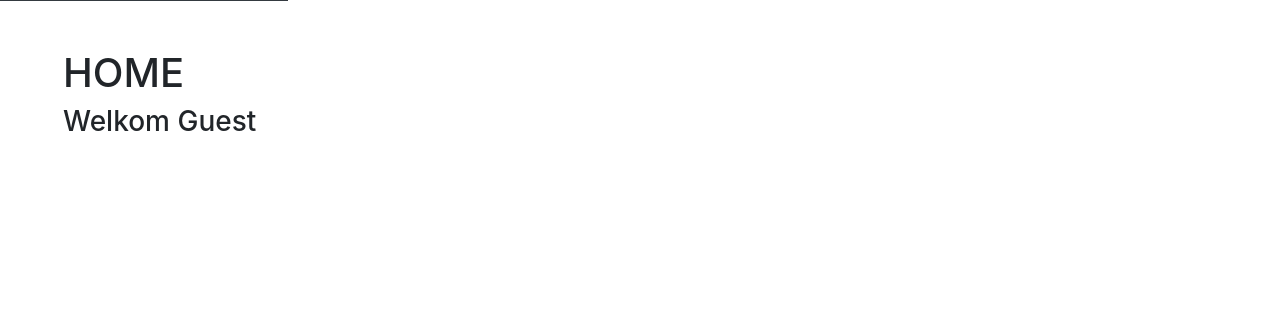
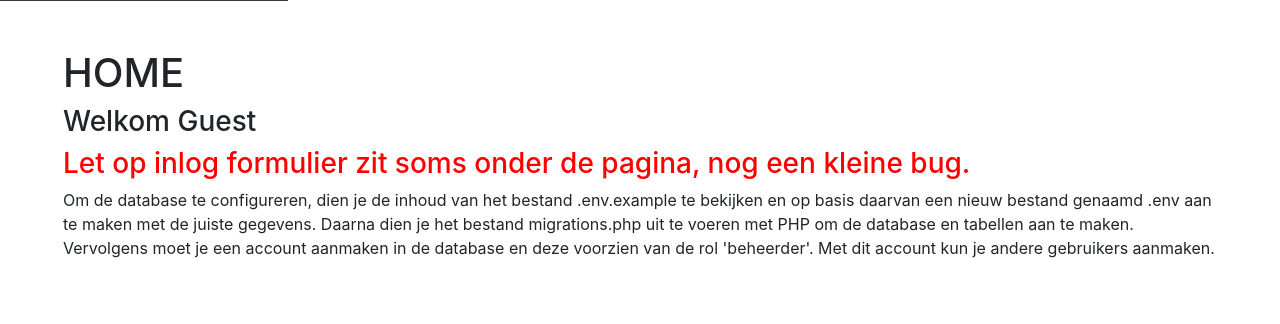
Before and after one commit to daankats/WAP-2, a PHP site: page / in a window 1280 px wide. Shown: the part 799-1123 px from the top of the page. Before the commit the page ends 930 px from the top, so only its background shows below. Run offline with PHP 8.4, Linux system fonts and the light colour scheme.

Commit message:
no message

```diff
--- a/views/home.php
+++ b/views/home.php
@@ -11,3 +11,9 @@ use app\core\App;
     } else {
         echo 'Guest';
     } ?></h3>
+
+  <h3 style="color:red;">Let op inlog formulier zit soms onder de pagina, nog een kleine bug.</h3>
+   <p>
+   Om de database te configureren, dien je de inhoud van het bestand .env.example te bekijken en op basis daarvan een nieuw bestand genaamd .env aan te maken met de juiste gegevens. Daarna dien je het bestand migrations.php uit te voeren met PHP om de database en tabellen aan te maken.
+Vervolgens moet je een account aanmaken in de database en deze voorzien van de rol 'beheerder'. Met dit account kun je andere gebruikers aanmaken.
+    </p>
```
Also changed, not shown: 2 other files.
